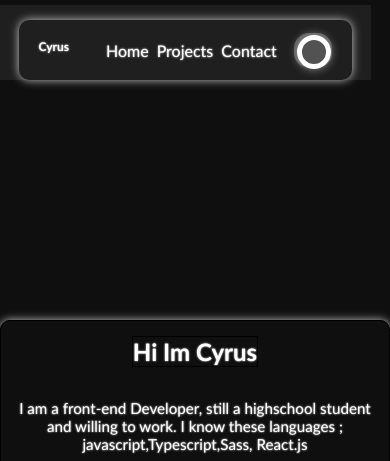
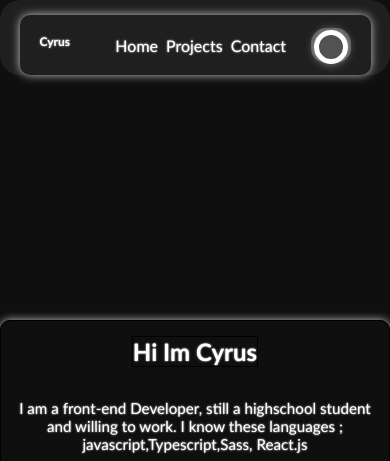
Before and after one commit to Cy-bit-commits/Portfolio, a plain HTML site: page index.html in a window 390 px wide. Shown: the top 461 px of the page. Drawn offline with Linux system fonts and the light colour scheme.

Commit message:
🔥fire

```diff
--- a/scss.scss
+++ b/scss.scss
@@ -305,9 +305,10 @@
 
 @media (max-width: 600px) {
     .nav-container {
-        width: 95%;
-        margin: 5px auto;
+        width: 100%;
+        margin: auto 0;
         height: auto;
+        border-radius: 20px;
 
         nav {
 
```
Also changed, not shown: scss.css, 1 other file.
